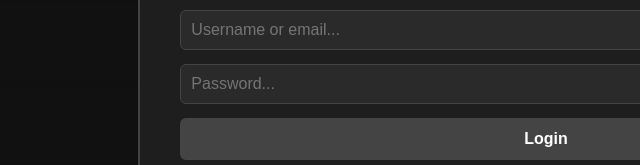
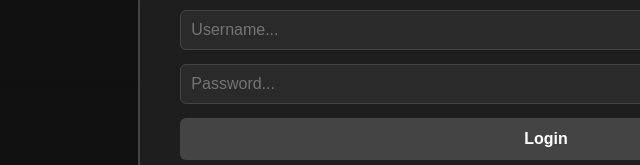
Before and after one commit to crazyjakes888-netizen/IXL, a website: page public/index.html in a window 1280 px wide. Shown: the part 303-468 px from the top of the page, 94-734 px from the left. Drawn offline with nearby package versions, Linux system fonts and the light colour scheme; no server answers.

Commit message:
Change login placeholder back to Username only
Co-Authored-By: Claude Sonnet 4.6 <noreply@anthropic.com>

```diff
--- a/public/index.html
+++ b/public/index.html
@@ -433,7 +433,7 @@
 <div id="join-screen">
   <div id="join-box">
     <h2>🍪 Cookie Chat</h2>
-    <input id="auth-username" type="text" placeholder="Username or email..." maxlength="50" autocomplete="username" />
+    <input id="auth-username" type="text" placeholder="Username..." maxlength="50" autocomplete="username" />
     <input id="auth-password" type="password" placeholder="Password..." maxlength="50" autocomplete="current-password" />
     <button id="login-btn">Login</button>
     <button id="register-btn" style="background:#333;">Register New Account</button>
```
